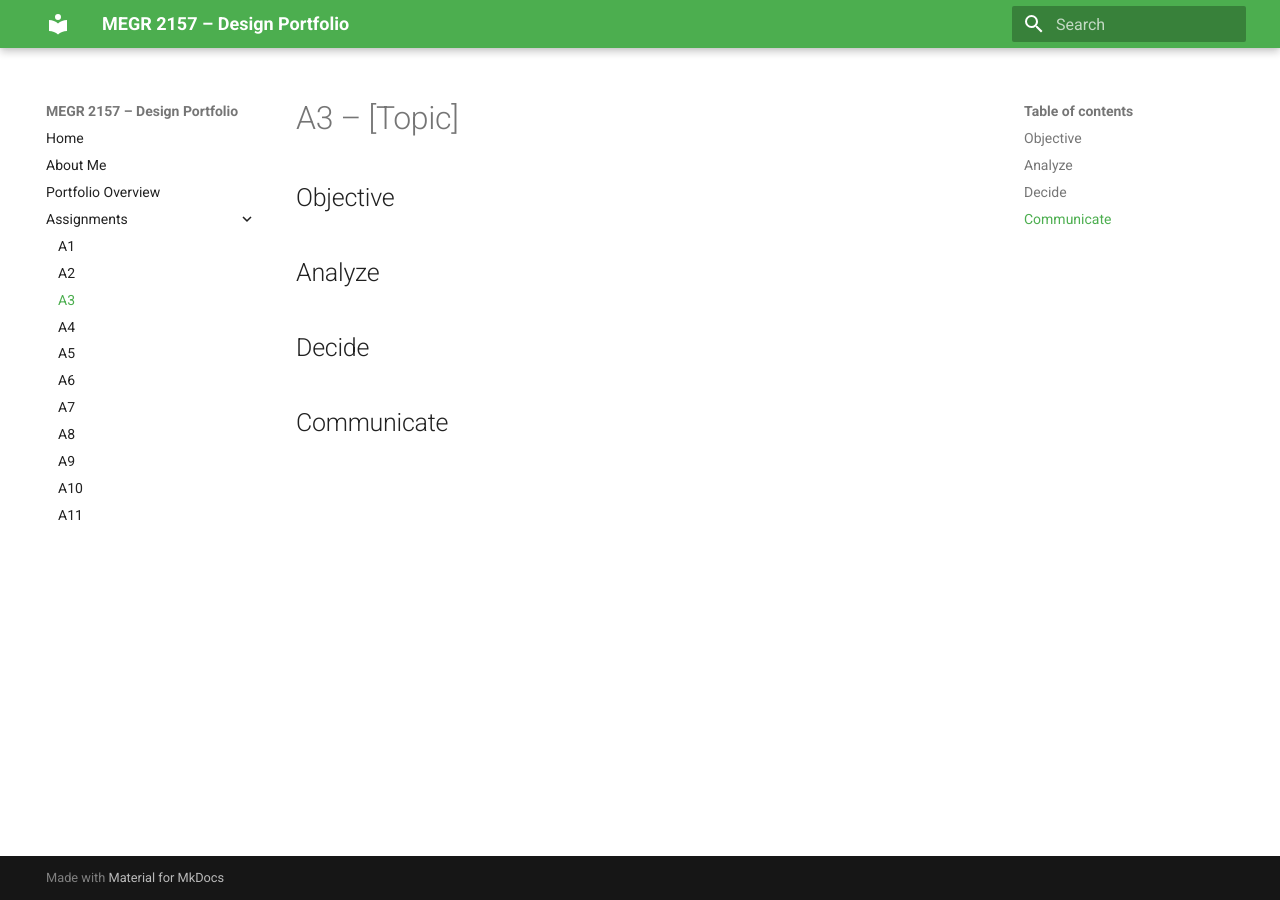
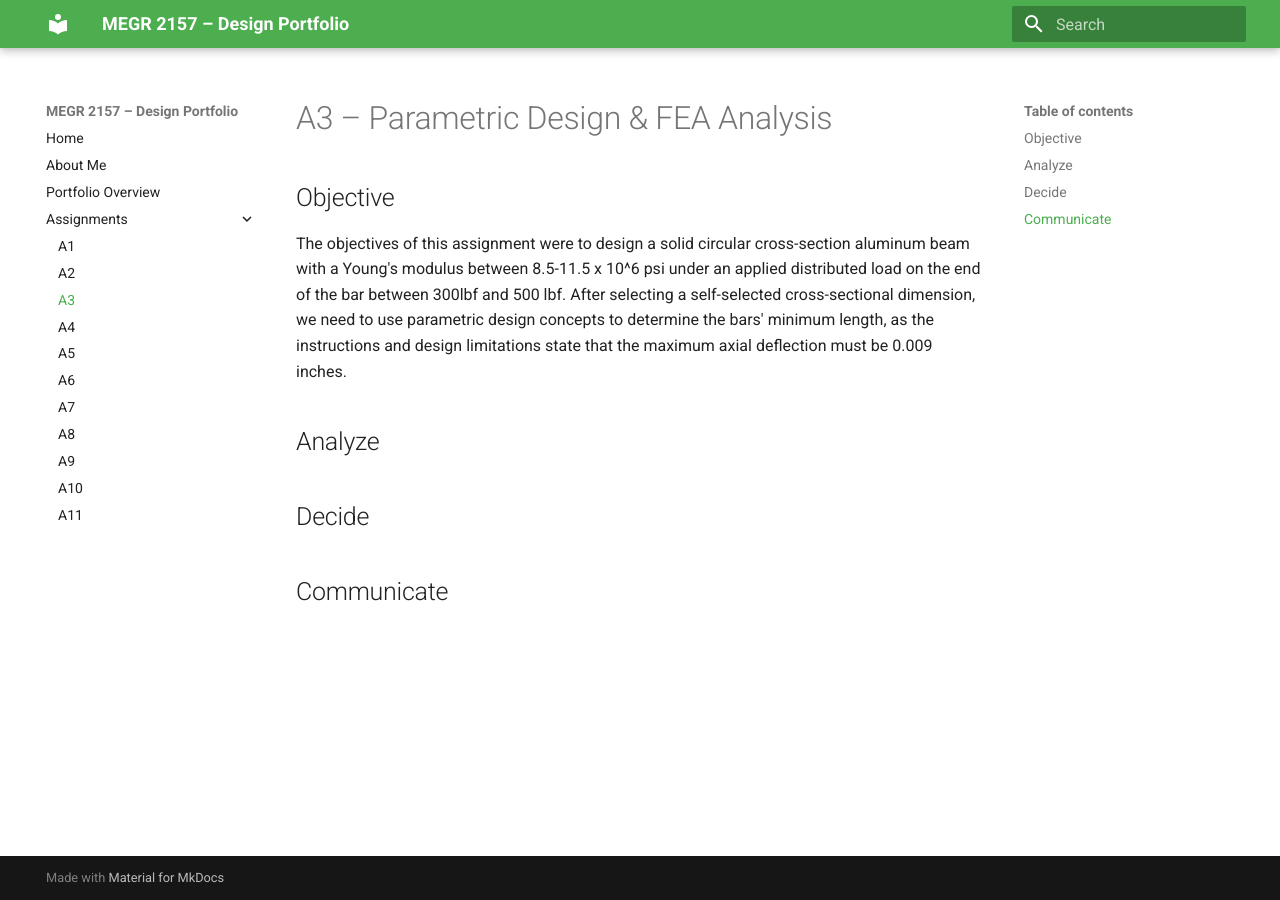
Before and after one commit to ryan-thomas32/megr2157-portfolio, an MkDocs documentation site: the page built from docs/assignments/A03/index.md, in a window 1280 px wide. Built offline with MkDocs 1.6.1 and Material for MkDocs 9.7.7, drawn with Linux system fonts in a browser that asks for light colours.

Commit message:
Update index.md

```diff
--- a/docs/assignments/A03/index.md
+++ b/docs/assignments/A03/index.md
@@ -1,7 +1,7 @@
-# A3 – [Topic]
+# A3 – Parametric Design & FEA Analysis
 
 ## Objective
-
+The objectives of this assignment were to design a solid circular cross-section aluminum beam with a Young's modulus between 8.5-11.5 x 10^6 psi under an applied distributed load on the end of the bar between 300lbf and 500 lbf. After selecting a self-selected cross-sectional dimension, we need to use parametric design concepts to determine the bars' minimum length, as the instructions and design limitations state that the maximum axial deflection must be 0.009 inches.
 
 ## Analyze
 
```
